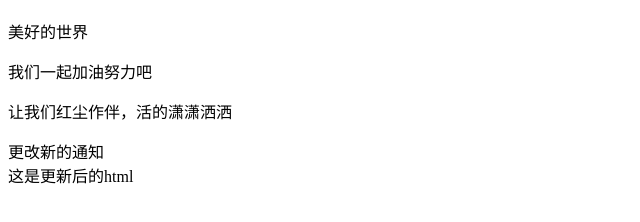
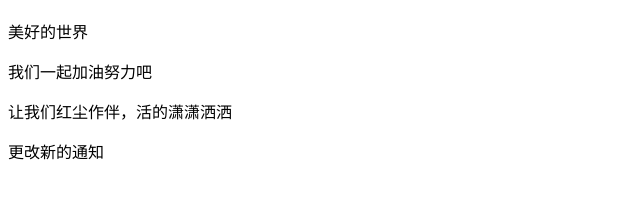
Before and after one commit to guobin0525/meihao, a plain HTML site: page index.html in a window 1280 px wide. Shown: the part 70-292 px from the top of the page, without its empty margins (0-640 px from the left). Drawn offline with Linux system fonts and the light colour scheme.

Commit message:
Revert "update indexhtml 1"
This reverts commit eac01757d3e3999133e66854f83d8b4aad813a15.

```diff
--- a/index.html
+++ b/index.html
@@ -17,6 +17,5 @@
     <p>我们一起加油努力吧</p>
     <p>让我们红尘作伴，活的潇潇洒洒</p>
     <div>更改新的通知</div>
-    <span>这是更新后的html</span>
 </body>
 </html>
```
